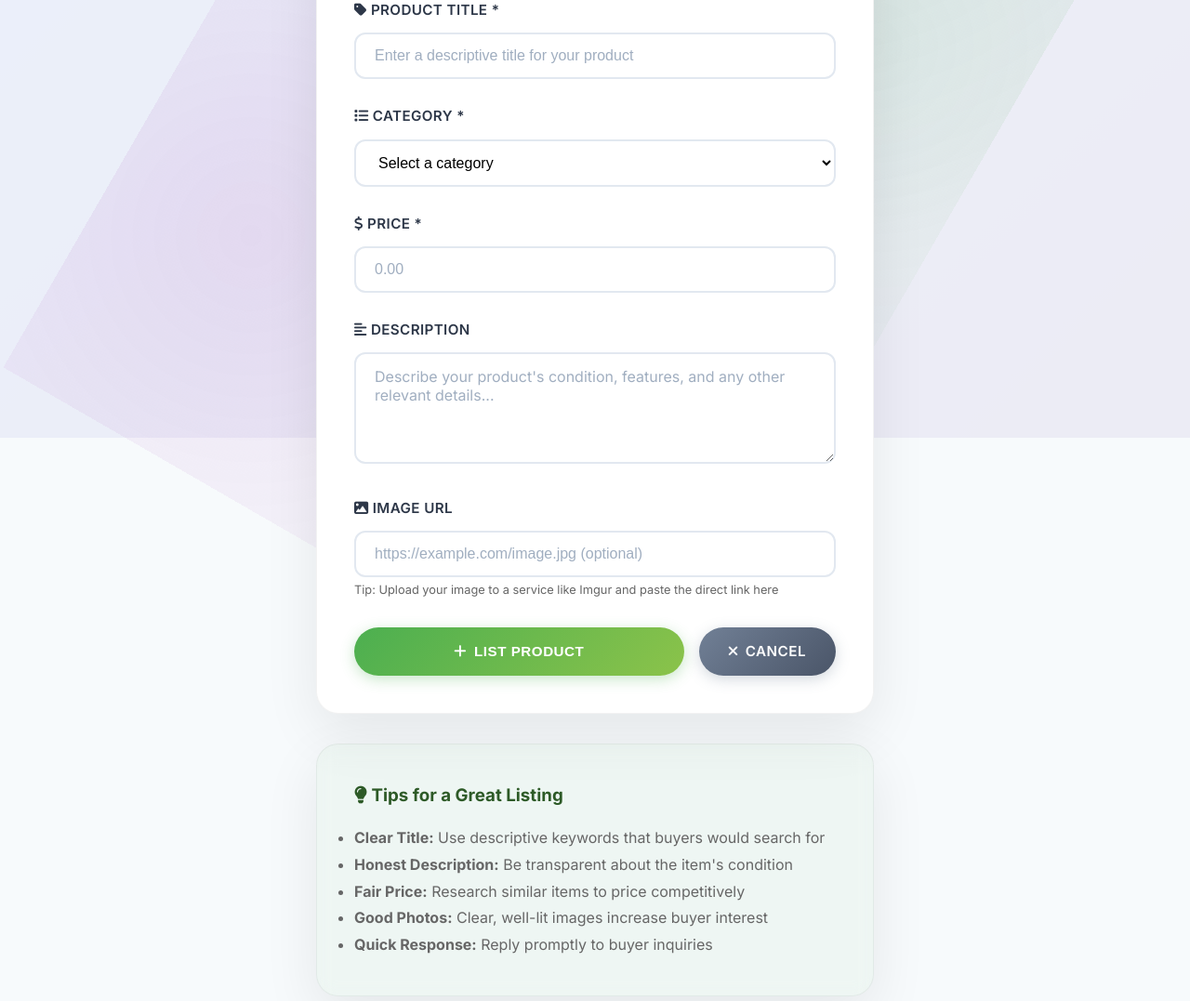
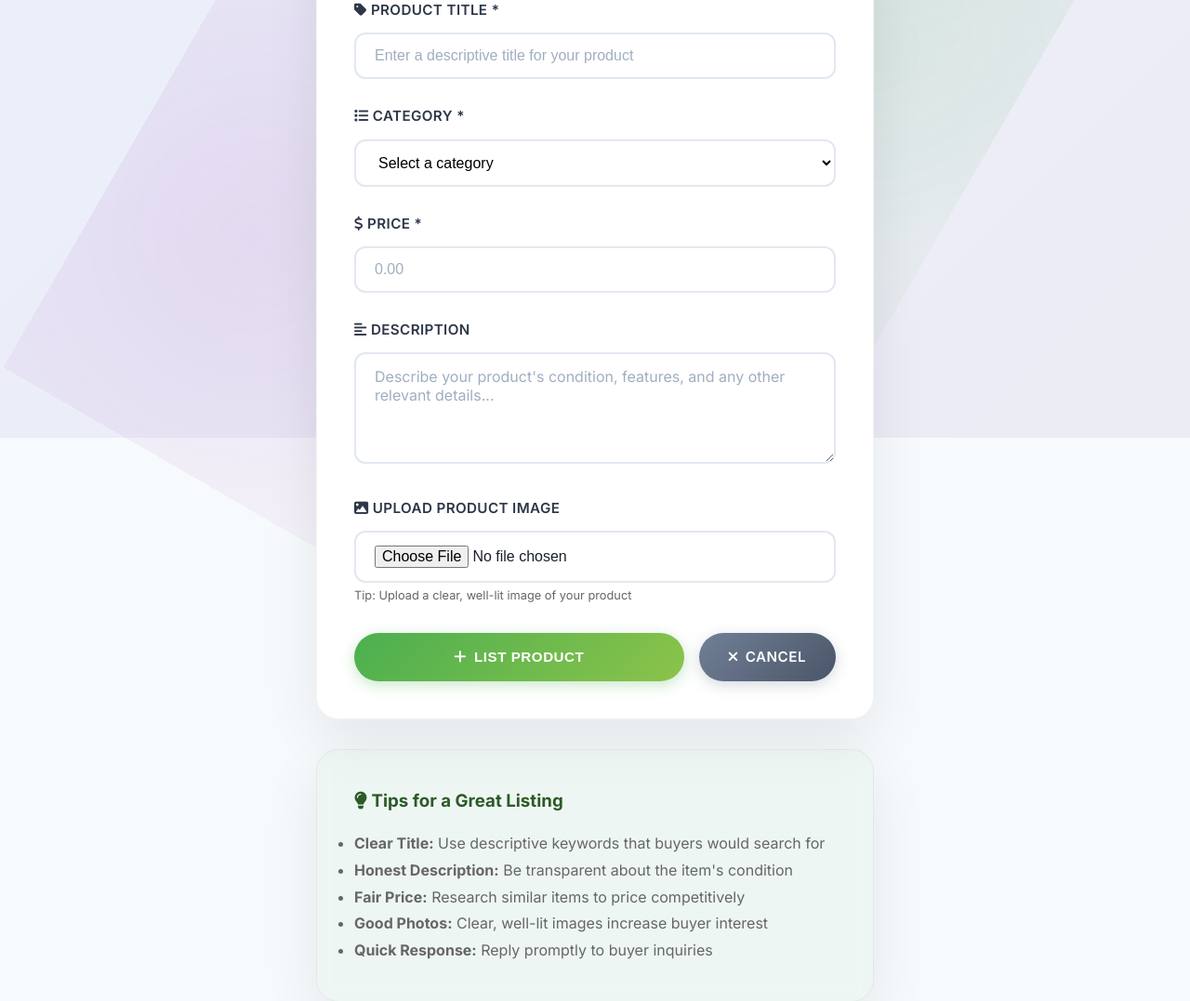
Before and after one commit to sujalpatel0510/EcoFinds, a Flask app: page /product/add in a window 1280 px wide. Shown: the part 329-1406 px from the top of the page at 93% size. Run offline with Flask 3, Linux system fonts and the light colour scheme.

Commit message:
Allmost.

```diff
--- a/app.py
+++ b/app.py
@@ -1,8 +1,10 @@
+import os
 from flask import Flask, render_template, request, redirect, url_for, flash, session
 from flask_sqlalchemy import SQLAlchemy
 from flask_migrate import Migrate
 from datetime import datetime
 from werkzeug.security import generate_password_hash, check_password_hash
+from werkzeug.utils import secure_filename
 
 # -------------------------
 # Flask Setup
@@ -12,8 +14,19 @@ app.config['SECRET_KEY'] = 'supersecretkey'
 app.config['SQLALCHEMY_DATABASE_URI'] = 'postgresql://postgres:8511@localhost/ecofindsdb'
 app.config['SQLALCHEMY_TRACK_MODIFICATIONS'] = False
 
+# Upload Config
+app.config['UPLOAD_FOLDER'] = os.path.join('static', 'uploads')
+app.config['ALLOWED_EXTENSIONS'] = {'png', 'jpg', 'jpeg', 'gif'}
+
 db = SQLAlchemy(app)
 migrate = Migrate(app, db)
+
+# -------------------------
+# Helpers
+# -------------------------
+def allowed_file(filename):
+    return '.' in filename and \
+           filename.rsplit('.', 1)[1].lower() in app.config['ALLOWED_EXTENSIONS']
 
 # -------------------------
 # Context Processor
@@ -72,7 +85,6 @@ class Purchase(db.Model):
     user = db.relationship('User', back_populates='purchases')
     product = db.relationship('Product')
 
-
 # -------------------------
 # Create tables at startup
 # -------------------------
@@ -82,8 +94,6 @@ with app.app_context():
 # -------------------------
 # Routes
 # -------------------------
-
-# ---------- HOME ----------
 @app.route('/')
 def home():
     products = Product.query.all()
@@ -93,14 +103,10 @@ def home():
 @app.route('/signup', methods=['GET', 'POST'])
 def signup():
     if request.method == 'POST':
-        username = request.form.get('username')
-        email = request.form.get('email')
-        password1 = request.form.get('password1')
-        password2 = request.form.get('password2')
-
-        if not username or not email or not password1 or not password2:
-            flash("Please fill all fields", "warning")
-            return redirect(url_for('signup'))
+        username = request.form['username']
+        email = request.form['email']
+        password1 = request.form['password1']
+        password2 = request.form['password2']
 
         if password1 != password2:
             flash("Passwords do not match", "danger")
@@ -120,12 +126,11 @@ def signup():
 
     return render_template('signup.html')
 
-
 @app.route('/login', methods=['GET', 'POST'])
 def login():
     if request.method == 'POST':
-        email = request.form.get('email')
-        password = request.form.get('password')
+        email = request.form['email']
+        password = request.form['password']
         user = User.query.filter_by(email=email).first()
 
         if user and check_password_hash(user.password, password):
@@ -137,7 +142,6 @@ def login():
 
     return render_template('login.html')
 
-
 @app.route('/logout')
 def logout():
     session.pop('user_id', None)
@@ -147,20 +151,15 @@ def logout():
 # ---------- DASHBOARD ----------
 @app.route('/dashboard/<int:user_id>')
 def dashboard(user_id):
-    if 'user_id' not in session or session['user_id'] != user_id:
-        flash("Please login to access dashboard.", "warning")
-        return redirect(url_for('login'))
-
     user = User.query.get_or_404(user_id)
     return render_template('dashboard.html', user=user)
-
 
 @app.route('/dashboard/<int:user_id>/edit', methods=['GET', 'POST'])
 def edit_user(user_id):
     user = User.query.get_or_404(user_id)
     if request.method == 'POST':
-        user.username = request.form.get('username', user.username)
-        user.email = request.form.get('email', user.email)
+        user.username = request.form['username']
+        user.email = request.form['email']
         new_password = request.form.get('password')
         if new_password:
             user.password = generate_password_hash(new_password)
@@ -173,42 +172,51 @@ def edit_user(user_id):
 @app.route('/product/add', methods=['GET', 'POST'])
 def add_product():
     if request.method == 'POST':
+        file = request.files.get('image')
+        filename = None
+
+        if file and allowed_file(file.filename):
+            filename = secure_filename(file.filename)
+            file.save(os.path.join(app.config['UPLOAD_FOLDER'], filename))
+
         product = Product(
-            title=request.form.get('title'),
-            description=request.form.get('description'),
-            category=request.form.get('category'),
-            price=float(request.form.get('price', 0)),
-            image=request.form.get('image'),
-            user_id=int(request.form.get('user_id'))
+            title=request.form['title'],
+            description=request.form['description'],
+            category=request.form['category'],
+            price=float(request.form['price']),
+            image=filename,
+            user_id=int(request.form['user_id'])
         )
         db.session.add(product)
         db.session.commit()
         flash("Product added!", "success")
         return redirect(url_for('home'))
-
     return render_template('add_product.html')
-
 
 @app.route('/product/<int:product_id>')
 def product_detail(product_id):
     product = Product.query.get_or_404(product_id)
     return render_template('product_detail.html', product=product)
 
-
 @app.route('/product/<int:product_id>/edit', methods=['GET', 'POST'])
 def edit_product(product_id):
     product = Product.query.get_or_404(product_id)
     if request.method == 'POST':
-        product.title = request.form.get('title', product.title)
-        product.description = request.form.get('description', product.description)
-        product.category = request.form.get('category', product.category)
-        product.price = float(request.form.get('price', product.price))
-        product.image = request.form.get('image', product.image)
+        product.title = request.form['title']
+        product.description = request.form['description']
+        product.category = request.form['category']
+        product.price = float(request.form['price'])
+
+        file = request.files.get('image')
+        if file and allowed_file(file.filename):
+            filename = secure_filename(file.filename)
+            file.save(os.path.join(app.config['UPLOAD_FOLDER'], filename))
+            product.image = filename
+
         db.session.commit()
         flash("Product updated!", "success")
         return redirect(url_for('product_detail', product_id=product.id))
     return render_template('edit_product.html', product=product)
-
 
 @app.route('/product/<int:product_id>/delete')
 def delete_product(product_id):
@@ -226,10 +234,9 @@ def view_cart(user_id):
         return redirect(url_for('login'))
 
     cart_items = Cart.query.filter_by(user_id=user_id).all()
-    total_price = sum(item.product.price for item in cart_items) if cart_items else 0.0
+    total_price = sum(item.product.price for item in cart_items)
 
     return render_template('cart.html', cart_items=cart_items, user_id=user_id, total_price=total_price)
-
 
 @app.route('/cart/add/<int:user_id>/<int:product_id>')
 def add_to_cart(user_id, product_id):
@@ -238,7 +245,6 @@ def add_to_cart(user_id, product_id):
     db.session.commit()
     flash("Product added to cart!", "success")
     return redirect(url_for('view_cart', user_id=user_id))
-
 
 @app.route('/cart/remove/<int:item_id>')
 def remove_from_cart(item_id):
@@ -259,7 +265,6 @@ def purchase(user_id, product_id):
     flash("Purchase successful!", "success")
     return redirect(url_for('view_purchases', user_id=user_id))
 
-
 @app.route('/purchases/<int:user_id>')
 def view_purchases(user_id):
     if 'user_id' not in session or session['user_id'] != user_id:
@@ -269,9 +274,10 @@ def view_purchases(user_id):
     purchases = Purchase.query.filter_by(user_id=user_id).all()
     return render_template('purchases.html', purchases=purchases, user_id=user_id)
 
-
 # -------------------------
 # Run App
 # -------------------------
 if __name__ == '__main__':
+    # Ensure upload folder exists
+    os.makedirs(app.config['UPLOAD_FOLDER'], exist_ok=True)
     app.run(debug=True)
--- a/templates/add_product.html
+++ b/templates/add_product.html
@@ -11,7 +11,8 @@
             <p style="color: #666;">List your item and give it a new life</p>
         </div>
 
-        <form method="POST">
+        <!-- ✅ File upload enabled -->
+        <form method="POST" enctype="multipart/form-data">
             <div class="form-group">
                 <label for="title">
                     <i class="fas fa-tag"></i> Product Title *
@@ -54,18 +55,18 @@
                           placeholder="Describe your product's condition, features, and any other relevant details..."></textarea>
             </div>
 
+            <!-- ✅ Changed from URL to file upload -->
             <div class="form-group">
                 <label for="image">
-                    <i class="fas fa-image"></i> Image URL
+                    <i class="fas fa-image"></i> Upload Product Image
                 </label>
-                <input type="url" id="image" name="image" class="form-control"
-                       placeholder="https://example.com/image.jpg (optional)">
+                <input type="file" id="image" name="image" class="form-control" accept="image/*">
                 <small style="color: #666; font-size: 0.8rem;">
-                    Tip: Upload your image to a service like Imgur and paste the direct link here
+                    Tip: Upload a clear, well-lit image of your product
                 </small>
             </div>
 
-            <input type="hidden" name="user_id" value="{{ session.user_id }}">
+            <input type="hidden" name="user_id" value="{{ session['user_id'] }}">
 
             <div class="d-flex gap-2">
                 <button type="submit" class="btn btn-primary" style="flex: 1;">
```
Also changed, not shown: templates/edit_product.html (+18 -4 lines), 1 other file.
